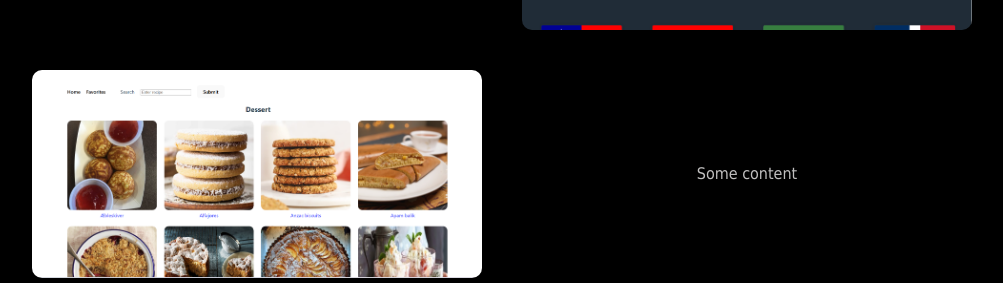
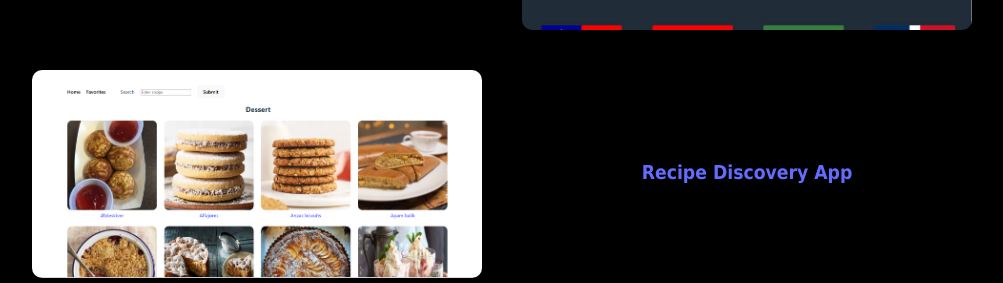
Before and after one commit to NancyBankson/Portfolio, a React (Vite) app: page /projects in a window 1280 px wide. Shown: the part 627-910 px from the top of the page, without its empty margins (138-1141 px from the left). Built offline with nearby package versions, Linux system fonts and the light colour scheme.

Commit message:
Added link to recipe app

```diff
--- a/src/pages/ProjectsPage.tsx
+++ b/src/pages/ProjectsPage.tsx
@@ -17,7 +17,9 @@ export function ProjectsPage() {
                     </div>
                     <div className="project-rows">
                         <img className="project-image" src="/recipes.png" />
-                        <div className="project-content">Some content</div>
+                        <div className="project-content">
+                            <a href="http://recipediscoveryapp.netlify.app">Recipe Discovery App</a>
+                        </div>
                     </div>
                 </div>
             </div>
```
